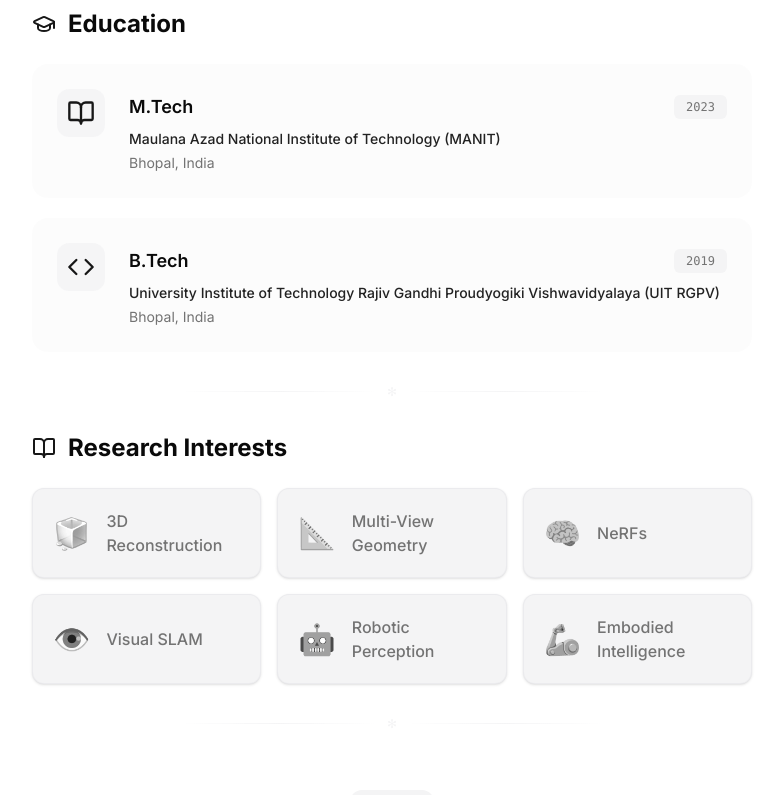
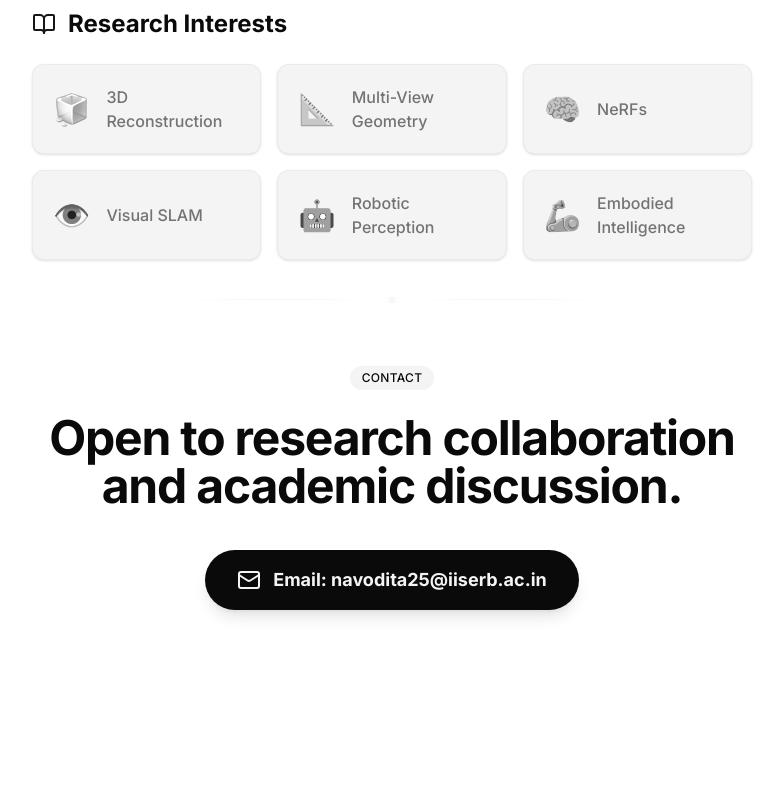
Before and after one commit to titanjagpreet/navo-pf, a Next.js app: page / in a window 1280 px wide. Shown: the part 1123-1918 px from the top of the page, without its empty margins (248-1031 px from the left). Built offline with nearby package versions, Linux system fonts and the light colour scheme.

Commit message:
commented education section

```diff
--- a/app/page.tsx
+++ b/app/page.tsx
@@ -134,7 +134,7 @@
 
         <SectionDivider />
 
-        {/* Education Section */}
+        {/* Education Section
         <section id="education" className="py-2 sm:py-4 lg:py-2">
           <h2 className="text-xl sm:text-2xl font-bold mb-4 sm:mb-6 flex items-center gap-2 sm:gap-3">
             <GraduationCap className="w-5 h-5 sm:w-6 sm:h-6 text-primary" />
@@ -159,7 +159,7 @@
           </div>
         </section>
 
-        <SectionDivider />
+        <SectionDivider /> */}
 
         {/* Research Interests (Tech Stack Style) */}
         <section id="research" className="py-2 sm:py-4 lg:py-2">
```
